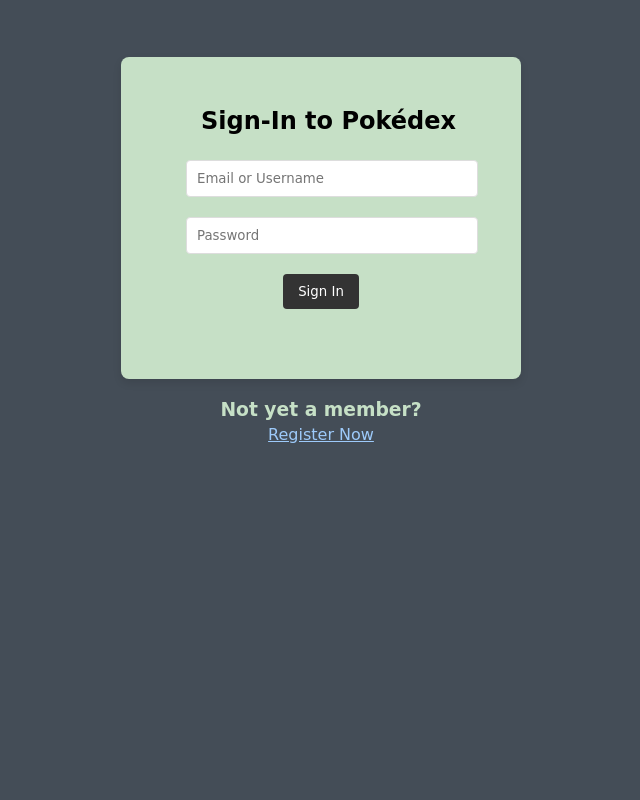
After one commit to sam-lundy/Pokedex, a Flask app: page /login in a window 1280 px wide. The commit adds this page. Shown: the whole page, without its empty margins (319-959 px from the left). Run offline with Flask 3, Linux system fonts and the light colour scheme; some web fonts are replaced.

Commit message:
added login/register features

```diff
--- a/app/forms.py
+++ b/app/forms.py
@@ -1,12 +1,21 @@
 from flask_wtf import FlaskForm
 from wtforms import StringField, EmailField, PasswordField, SubmitField
-from wtforms.validators import DataRequired
+from wtforms.validators import DataRequired, EqualTo
 
-class LoginForm(FlaskForm):
-    email = EmailField('Email Address: ', validators=[DataRequired()])
-    password = PasswordField('Password: ', validators=[DataRequired()])
-    submit_btn = SubmitField('Sign In')
 
 class PokemonSearchForm(FlaskForm):
     poke_search = StringField('Pokémon Name:', validators=[DataRequired()])
     poke_submit = SubmitField('Search')
+
+class LoginForm(FlaskForm):
+    user_or_email = StringField('Username/Email', validators=[DataRequired()])
+    password = PasswordField('Password', validators=[DataRequired()])
+    submit = SubmitField('Sign In')
+
+class RegisterForm(FlaskForm):
+    name = StringField('Name', validators=[DataRequired()])
+    email = EmailField('Email Address', validators=[DataRequired()])
+    username = StringField('Username', validators=[DataRequired()])
+    password = PasswordField('Password: ', validators=[DataRequired()])
+    password_conf = PasswordField('Confirm Password', validators=[DataRequired(), EqualTo('password')])
+    submit = SubmitField('Register')
--- a/app/routes.py
+++ b/app/routes.py
@@ -1,13 +1,13 @@
 from flask import Flask, request, render_template, url_for, redirect
 import requests
 from app import app
-from app.forms import LoginForm
-from app.forms import PokemonSearchForm
+from app.forms import LoginForm, RegisterForm, PokemonSearchForm
 
-BASE_URL = "https://pokeapi.co/api/v2/pokemon/"
+
+BASE_API_URL = "https://pokeapi.co/api/v2/pokemon/"
 
 def get_poke_info(poke_name):
-    response = requests.get(BASE_URL + poke_name.lower())
+    response = requests.get(BASE_API_URL + poke_name.lower())
     if response.ok:
         data = response.json()
         return {
@@ -23,17 +23,67 @@ def get_poke_info(poke_name):
             "error": f"Error getting info for {poke_name}. Status code: {response.status_code}"
         }
 
+
+REGISTERED_USERS = {
+
+}
+
+
 @app.route('/')
 def home():
     return render_template('home.html')
+
 
 @app.route('/home')
 def home_redirect():
     return redirect(url_for('home'))
 
+
+@app.route('/login', methods=['GET', 'POST'])
+def login():
+    form = LoginForm()
+    if request.method == 'POST' and form.validate_on_submit():
+        login_input = form.user_or_email.data.strip().lower()
+        password = form.password.data
+
+        user = None
+
+        if "@" in login_input:
+            user_key = "email"
+        else:
+            user_key = "username"
+
+        matching_users = [user for user, data in REGISTERED_USERS.items() if data[user_key] == login_input and data['password'] == password]
+
+        if matching_users:
+            return f"Hello, {REGISTERED_USERS[matching_users[0]]['name']}"
+        else:
+            return "Invalid email/username or password."
+
+    return render_template('login.html', form=form)
+
+
+@app.route('/register', methods=['GET', 'POST'])
+def register():
+    form = RegisterForm()
+    if request.method == 'POST' and form.validate_on_submit():
+        name = f'{form.name.data}'
+        email = form.email.data
+        username = form.username.data
+        password = form.password.data
+        REGISTERED_USERS[email] = {
+            'name': name,
+            'username': username,
+            'password': password
+        }
+        return redirect(url_for('login'))
+
+    return render_template('register.html', form=form)
+
 @app.route('/about')
 def about():
     return render_template('about.html')
+
 
 @app.route('/search', methods=['GET', 'POST'])
 def search():
--- a/app/static/styles/base.css
+++ b/app/static/styles/base.css
@@ -3,6 +3,11 @@
     margin: 0px;
     padding: 0px;
     font-family: 'Handjet', cursive;
+}
+
+body {
+    height: 100%;
+    background-color: rgb(68, 77, 87);
 }
 
 
@@ -45,7 +50,3 @@ a {
     background-color: rgb(106, 174, 106, 0.3);
     border-radius: 5px;
 }
-
-body {
-    background-color: rgb(68, 77, 87);
-}
--- a/app/static/styles/home.css
+++ b/app/static/styles/home.css
@@ -1,3 +1,4 @@
+
 .pokedex-h1 {
     color: rgb(198, 224, 198);
     margin-top: 80px;
--- /dev/null
+++ b/app/static/styles/login.css
@@ -0,0 +1,81 @@
+body, html {
+    height: 100%;
+    background-color: rgb(68, 77, 87);
+    display: flex;
+    flex-direction: column;
+    justify-content: center;
+    align-items: center;
+}
+
+.login-container {
+    display: flex;
+    flex-direction: column;
+    align-items: center;
+    justify-content: center;
+    margin-top: -300px;
+    background-color: rgb(198, 224, 198);
+    border-radius: 8px;
+    width: 300px;
+    padding: 50px;
+    box-shadow: 0 4px 8px rgba(0, 0, 0, 0.1);
+}
+
+/* rgb(198, 224, 198) */
+
+.form-group {
+    margin-bottom: 20px;
+    width: 100%;
+    text-align: center;
+}
+
+h2 {
+    margin-left: 15px;
+    margin-bottom: 25px;
+    text-align: right;
+}
+
+.form-control {
+    width: 100%;
+    padding: 10px;
+    border-radius: 4px;
+    border: 1px solid #ddd;
+    outline: none;
+    transition: border-color 0.2s ease;
+}
+
+.form-control:focus {
+    border-color: #333;
+}
+
+.form-btn {
+    display: inline-block;
+    margin-left: auto;
+    margin-right: auto;
+    background-color: #333;
+    color: white;
+    padding: 10px 15px;
+    border: none;
+    border-radius: 4px;
+    cursor: pointer;
+    transition: background-color 0.2s ease;
+}
+
+.form-btn:hover {
+    background-color: #555;
+}
+
+
+.login-register a {
+    color: #9dcafa;
+    text-decoration: underline;
+    margin-top: 5px;
+
+}
+
+.login-register {
+    display: flex;
+    flex-direction: column;
+    align-items: center;
+    margin-top: 20px;
+    color: rgb(198, 224, 198);
+}
--- a/app/static/styles/search.css
+++ b/app/static/styles/search.css
@@ -86,3 +86,7 @@ h1 {
     margin-top: 20px;
     text-align: center;
 }
+
+body {
+    background-color: rgb(68, 77, 87);
+}
--- a/app/templates/about.html
+++ b/app/templates/about.html
@@ -9,5 +9,7 @@
 {% endblock %}
 
 {% block content %}
+{% include './includes/nav.html'%}
+
     <h1>Nothing here yet...</h1>
 {% endblock %}
--- a/app/templates/base.html
+++ b/app/templates/base.html
@@ -11,14 +11,6 @@
     <title>{% block title %} {% endblock %}</title>
 </head>
 <body>
-    <nav class="navigation">
-            <ul class="menu">
-                <li><a href="{{ url_for('home') }}">Pokédex</a></li>
-                <li><a href="{{ url_for('about') }}">About</a></li>
-                <li><a href="{{ url_for('search') }}">Search</a></li>
-            </ul>
-    </nav>
-
     {% block content %}
 
     {% endblock %}
--- a/app/templates/home.html
+++ b/app/templates/home.html
@@ -9,9 +9,12 @@
 {% endblock %}
 
 {% block content %}
+{% include './includes/nav.html'%}
+
     <h1 class="pokedex-h1">Welcome to the Pokémon Search Tool!</h1>
     <div class="logo-container">
         <img src="../static/images/poke-logo.jpg" class="pokedex-img">
     </div>
     <i><h2 class="pokedex-h2">Please navigate to the Search menu to discover Pokémon.</h2></i>
+
 {% endblock %}
--- /dev/null
+++ b/app/templates/login.html
@@ -0,0 +1,37 @@
+{% extends 'base.html' %}
+
+{% block additional_styles %}
+    <link rel="stylesheet" href="../static/styles/login.css">
+{% endblock %}
+
+{% block title %}
+  Sign In
+{% endblock %}
+
+{% block content %}
+<div class="login-container">
+    <form method="POST" class="login-form">
+    <h2>Sign-In to Pokédex</h2>
+
+        {{ form.hidden_tag() }}
+
+        <div class="form-group">
+            {{ form.user_or_email(class='form-control', placeholder='Email or Username') }}
+        </div>
+
+        <div class="form-group">
+            {{ form.password(class='form-control', placeholder='Password') }}
+        </div>
+
+        <div class="form-group">
+            {{ form.submit(class='form-btn') }}
+        </div>
+    </form>
+</div>
+
+<div class="login-register">
+    <h3>Not yet a member?</h3>
+    <a href="{{ url_for('register') }}">Register Now</a>
+</div>
+
+{% endblock %}
--- a/app/templates/search.html
+++ b/app/templates/search.html
@@ -9,6 +9,8 @@
 {% endblock %}
 
 {% block content %}
+{% include './includes/nav.html'%}
+
 <form method="POST" class="pokemon-form">
     {{ form.hidden_tag() }}
     {{ form.poke_search.label(class='pokemon-label') }}
--- a/requirements.txt
+++ b/requirements.txt
@@ -3,6 +3,7 @@ certifi==2023.7.22
 charset-normalizer==3.2.0
 click==8.1.6
 Flask==2.3.2
+Flask-Login==0.6.2
 Flask-WTF==1.1.1
 idna==3.4
 itsdangerous==2.1.2
```
Also changed, not shown: app/static/styles/register.css (added, +78 -0 lines), app/templates/includes/nav.html (added, +8 -0 lines), app/templates/register.html (added, +42 -0 lines). Lines whose indentation alone changed are shown as unchanged.
